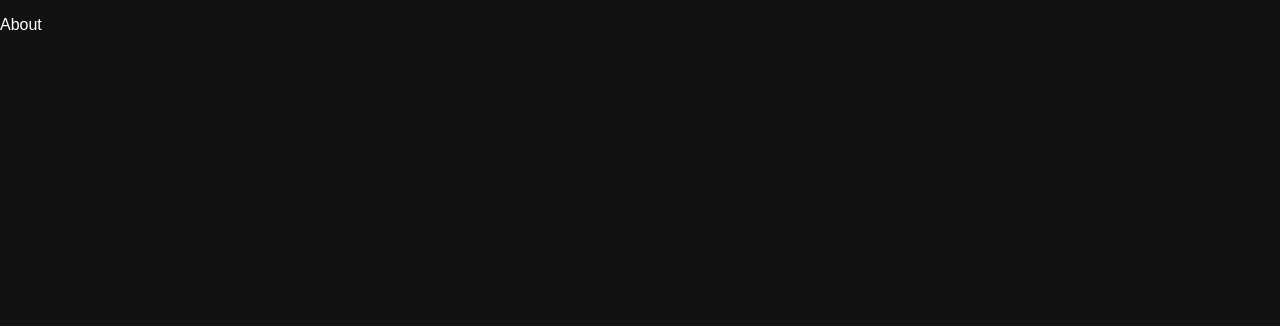
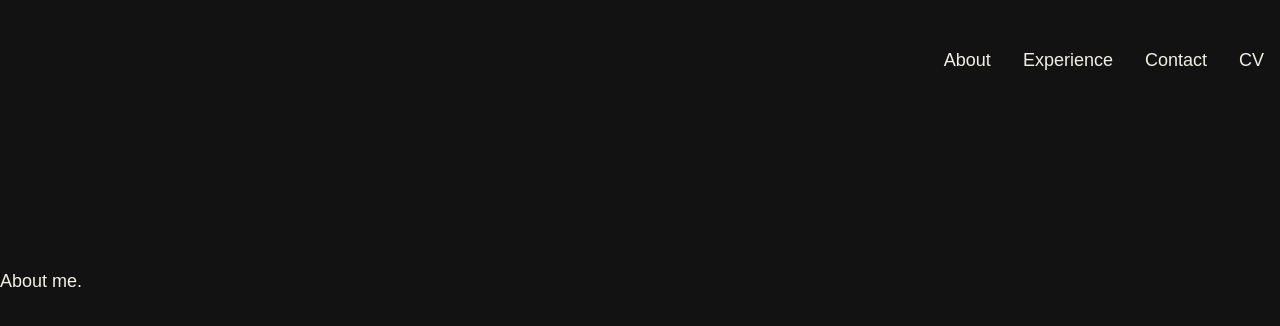
Before and after one commit to e-niram/e-niram.github.io, a React (Create React App) app: page /about in a window 1280 px wide. Shown: the top 326 px of the page. Built offline with nearby package versions, Linux system fonts and the light colour scheme.

Commit message:
Add About component

```diff
--- a/src/index.tsx
+++ b/src/index.tsx
@@ -4,6 +4,7 @@ import { createBrowserRouter, RouterProvider } from "react-router-dom";
 import "./index.css";
 import App from "./App";
 import reportWebVitals from "./reportWebVitals";
+import { About } from "./pages/About/About";
 import Contact from "./pages/Contact/Contact";
 
 const root = ReactDOM.createRoot(
@@ -26,7 +27,7 @@ const router = createBrowserRouter([
 	},
 	{
 		path: "/about",
-		element: <p>About</p>,
+		element: <About />,
 	},
 ]);
 
--- /dev/null
+++ b/src/pages/About/About.tsx
@@ -0,0 +1,11 @@
+import Header from "../../components/Header/Header";
+import { Typography } from "../../components/Typography/Typography";
+
+export const About = () => {
+	return (
+		<>
+			<Header />
+			<Typography color="text">About me.</Typography>
+		</>
+	);
+};
```
